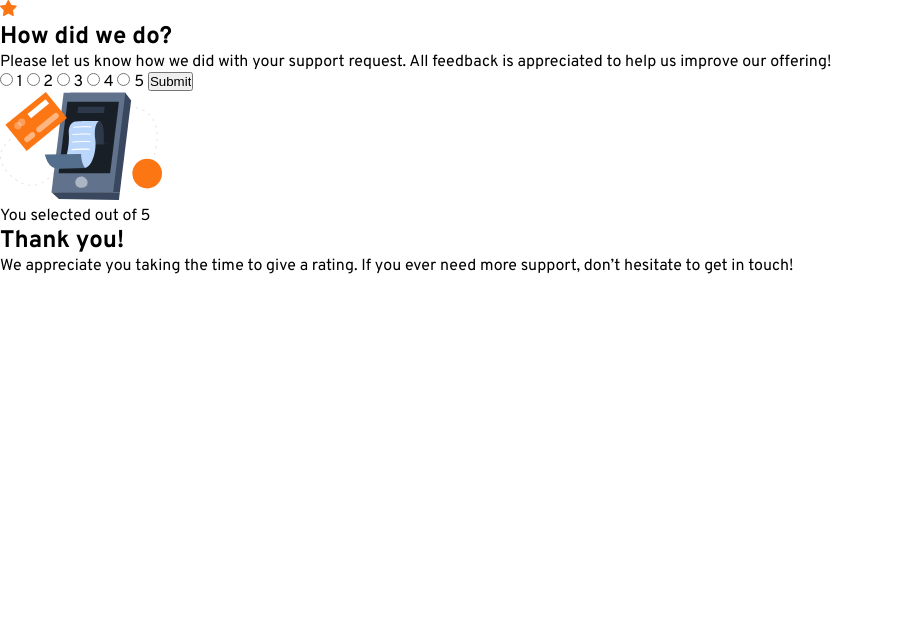
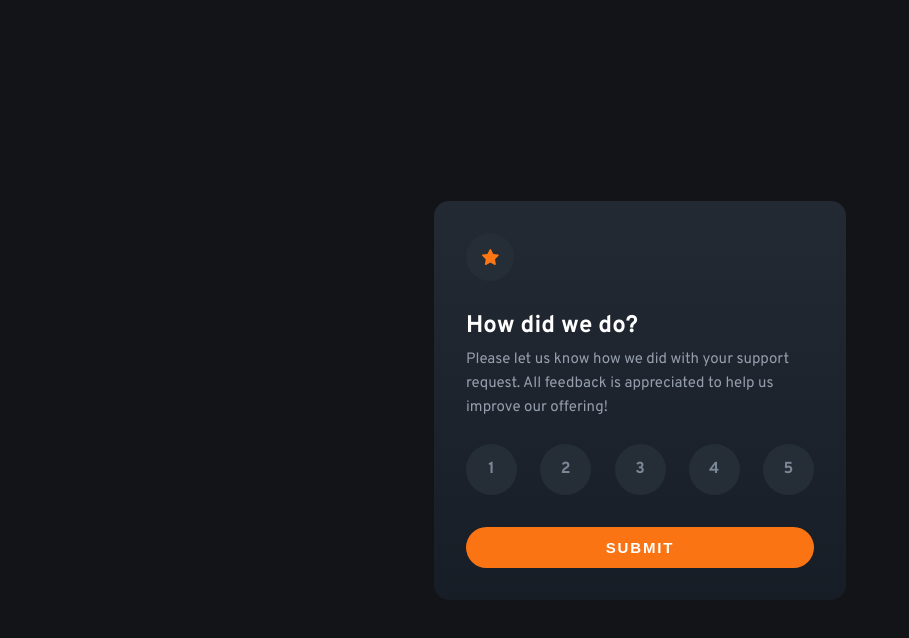
Before and after one commit to Blondeli/interactive-rating-component, a plain HTML site: page index.html in a window 1280 px wide. Shown: the whole page, without its empty margins (0-909 px from the left). Drawn offline with Linux system fonts and the light colour scheme.

Commit message:
create rating state

```diff
--- a/index.html
+++ b/index.html
@@ -31,23 +31,30 @@
         </p>
         <!-- Rating form -->
         <form>
+          <div id="radio-btn-group">
             <label>
-            <input type="radio" name="rating" value="one"> 1
+              <input type="radio" name="rating" value="one" id="radio-btn">
+              <span>1</span>
             </label>
             <label>
-            <input type="radio" name="rating" value="two"> 2
+              <input type="radio" name="rating" value="two" id="radio-btn">
+              <span>2</span>
             </label>
             <label>
-            <input type="radio" name="rating" value="three"> 3
+              <input type="radio" name="rating" value="three" id="radio-btn">
+              <span>3</span>
             </label>
             <label>
-            <input type="radio" name="rating" value="four"> 4
+              <input type="radio" name="rating" value="four" id="radio-btn">
+              <span>4</span>
             </label>
             <label>
-            <input type="radio" name="rating" value="five"> 5
+              <input type="radio" name="rating" value="five" id="radio-btn">
+              <span>5</span>
             </label>
+          </div>
 
-          <input type="submit" value="Submit">
+          <input type="submit" value="Submit" id="submit-btn">
         </form>
       </div>
       <!-- Rating state end -->
--- a/style.css
+++ b/style.css
@@ -16,5 +16,142 @@
 }
 
 body {
+  background: var(--main-bg-color);
   font-family: "Overpass", sans-serif;
 }
+
+main {
+  align-items: center;
+  display: flex;
+  justify-content: center;
+  min-height: 100vh;
+  min-width: 100vw;
+}
+
+#card {
+  max-width: 412px;
+  width: 87.2%;
+}
+
+/* Rating state */
+#rating-state {
+  background: var(--card-bg-color);
+  border-radius: 15px;
+  padding: 1.5rem;
+}
+
+#rating-state #star-box {
+  align-items: center;
+  background: var(--button-bg-color);
+  border-radius: 50%;
+  display: flex;
+  height: 40px;
+  justify-content: center;
+  width: 40px;
+}
+
+#rating-state h1 {
+  color: white;
+  margin: 1rem 0 0.625rem 0;
+}
+
+#rating-state p {
+  color: var(--paragraph-color);
+  font-size: 0.875rem;
+  line-height: 1.375rem;
+  margin-bottom: 1.5rem;
+}
+
+/* Rating form */
+form #radio-btn-group {
+  display: flex;
+  justify-content: space-between;
+}
+
+form #radio-btn-group span {
+  align-items: center;
+  background: var(--button-bg-color);
+  border-radius: 50%;
+  color: var(--button-text-color);
+  display: flex;
+  font-size: 0.875rem;
+  font-weight: 700;
+  height: 42px;
+  justify-content: center;
+  transition: all 200ms ease-in-out;
+  width: 42px;
+}
+
+form #radio-btn-group span:hover {
+  background: var(--button-text-color);
+  color: white;
+  cursor: pointer;
+}
+
+form #radio-btn-group input:checked + span {
+  background: var(--primary-color);
+  color: white;
+}
+
+form #radio-btn-group #radio-btn {
+  display: none;
+}
+
+form #submit-btn {
+  background: var(--primary-color);
+  border: none;
+  border-radius: 22.5px;
+  color: white;
+  display: block;
+  font-weight: 700;
+  letter-spacing: 1.87px;
+  margin-top: 1.5rem;
+  padding: 0.75rem 0;
+  text-transform: uppercase;
+  transition: all 200ms ease-in-out;
+  width: 100%;
+}
+
+form #submit-btn:hover {
+  background: white;
+  color: var(--primary-color);
+  cursor: pointer;
+}
+
+/* Thank you state */
+#thank-you-state {
+  display: none;
+}
+
+@media (min-width: 470px) {
+  /* Rating state */
+  #rating-state {
+    padding: 2rem;
+  }
+
+  #rating-state #star-box {
+    height: 48px;
+    width: 48px;
+  }
+
+  #rating-state h1 {
+    margin: 1.875rem 0 0.4375rem 0;
+  }
+
+  #rating-state p {
+    font-size: 0.9375rem;
+    line-height: 1.5rem;
+  }
+
+  /* Rating form */
+  form #radio-btn-group span {
+    font-size: 1rem;
+    height: 51px;
+    width: 51px;
+  }
+
+  form #submit-btn {
+    font-size: 0.9375rem;
+    margin-top: 2rem;
+  }
+}
```
Also changed, not shown: 1 other file. Lines whose indentation alone changed are shown as unchanged.
